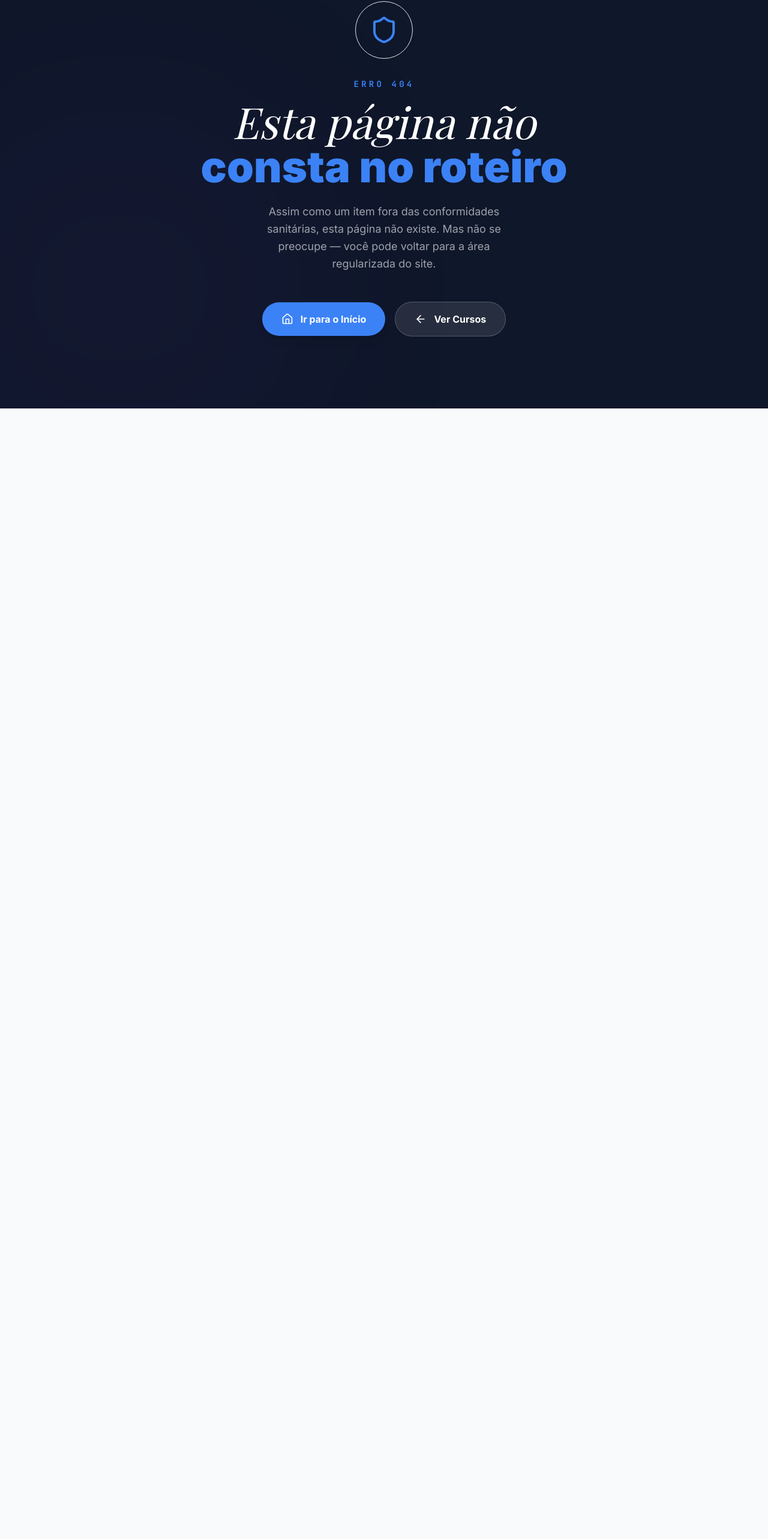
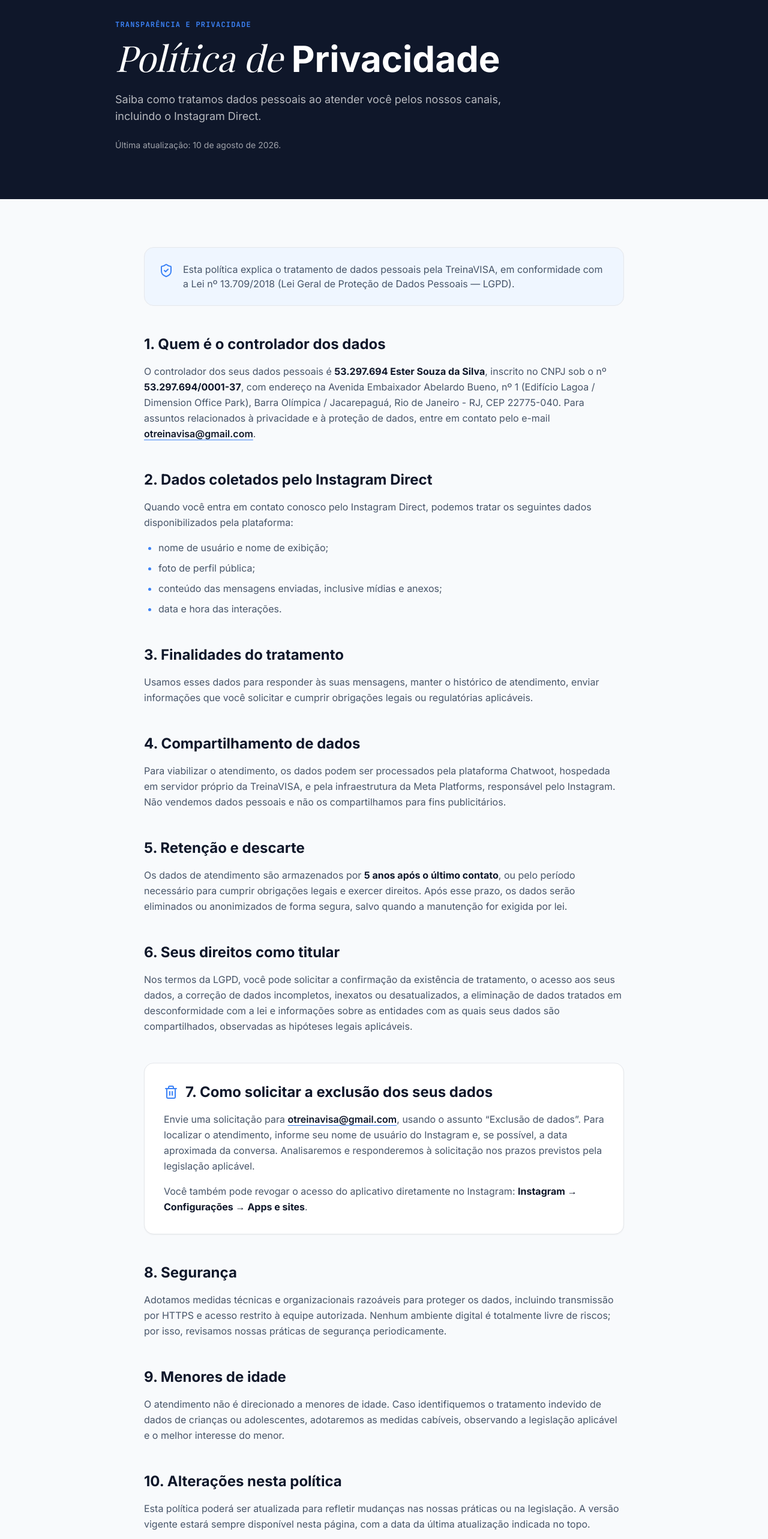
Before and after one commit to EsterSouza/site-institucional, a Next.js app: page /politica-de-privacidade in a window 1280 px wide. Before the commit this address had no page. Shown: the part 119-2685 px from the top of the page at 60% size. Before the commit the page ends 800 px from the top, so only its background shows below. Built offline with nearby package versions, Linux system fonts and the light colour scheme; a web font is replaced by a local one.

Commit message:
feat: adiciona politica de privacidade

```diff
--- /dev/null
+++ b/app/(site)/politica-de-privacidade/page.tsx
@@ -0,0 +1,111 @@
+import type { Metadata } from "next";
+import { ShieldCheck, Trash2 } from "lucide-react";
+
+export const metadata: Metadata = {
+    title: "Política de Privacidade",
+    description:
+        "Entenda como a TreinaVISA trata dados pessoais, incluindo atendimentos realizados pelo Instagram Direct.",
+    alternates: {
+        canonical: "/politica-de-privacidade",
+    },
+};
+
+const sectionClassName = "scroll-mt-24";
+
+export default function PoliticaDePrivacidadePage() {
+    return (
+        <div className="bg-bg-primary pt-[72px]">
+            <section className="bg-brand-navy px-6 py-16 text-white md:px-12 md:py-20">
+                <div className="mx-auto max-w-4xl">
+                    <span className="mb-4 block font-mono text-xs font-bold uppercase tracking-widest text-brand-accent">
+                        Transparência e privacidade
+                    </span>
+                    <h1 className="font-serif text-4xl italic text-white md:text-6xl">
+                        Política de <span className="font-sans font-bold not-italic">Privacidade</span>
+                    </h1>
+                    <p className="mt-6 max-w-2xl text-base leading-relaxed text-white/70 md:text-lg">
+                        Saiba como tratamos dados pessoais ao atender você pelos nossos canais, incluindo o Instagram Direct.
+                    </p>
+                    <p className="mt-6 text-sm text-white/60">
+                        Última atualização: 10 de agosto de 2026.
+                    </p>
+                </div>
+            </section>
+
+            <article className="mx-auto max-w-4xl px-6 py-14 md:px-12 md:py-20">
+                <div className="mb-12 rounded-2xl border border-brand-accent/20 bg-blue-50 p-6 text-text-secondary">
+                    <div className="flex gap-4">
+                        <ShieldCheck className="mt-0.5 h-6 w-6 shrink-0 text-brand-accent" aria-hidden="true" />
+                        <p className="text-sm leading-relaxed md:text-base">
+                            Esta política explica o tratamento de dados pessoais pela TreinaVISA, em conformidade com a Lei nº 13.709/2018 (Lei Geral de Proteção de Dados Pessoais — LGPD).
+                        </p>
+                    </div>
+                </div>
+
+                <div className="space-y-12 text-base leading-relaxed text-text-secondary">
+                    <section className={sectionClassName}>
+                        <h2 className="mb-4 font-sans text-2xl font-bold text-brand-navy">1. Quem é o controlador dos dados</h2>
+                        <p>
+                            O controlador dos seus dados pessoais é <strong className="text-brand-navy">53.297.694 Ester Souza da Silva</strong>, inscrito no CNPJ sob o nº <strong className="text-brand-navy">53.297.694/0001-37</strong>, com endereço na Avenida Embaixador Abelardo Bueno, nº 1 (Edifício Lagoa / Dimension Office Park), Barra Olímpica / Jacarepaguá, Rio de Janeiro - RJ, CEP 22775-040. Para assuntos relacionados à privacidade e à proteção de dados, entre em contato pelo e-mail <a href="mailto:otreinavisa@gmail.com" className="font-semibold text-brand-navy underline decoration-brand-accent underline-offset-4 hover:text-brand-accent">otreinavisa@gmail.com</a>.
+                        </p>
+                    </section>
+
+                    <section className={sectionClassName}>
+                        <h2 className="mb-4 font-sans text-2xl font-bold text-brand-navy">2. Dados coletados pelo Instagram Direct</h2>
+                        <p>Quando você entra em contato conosco pelo Instagram Direct, podemos tratar os seguintes dados disponibilizados pela plataforma:</p>
+                        <ul className="mt-4 list-disc space-y-2 pl-6 marker:text-brand-accent">
+                            <li>nome de usuário e nome de exibição;</li>
+                            <li>foto de perfil pública;</li>
+                            <li>conteúdo das mensagens enviadas, inclusive mídias e anexos;</li>
+                            <li>data e hora das interações.</li>
+                        </ul>
+                    </section>
+
+                    <section className={sectionClassName}>
+                        <h2 className="mb-4 font-sans text-2xl font-bold text-brand-navy">3. Finalidades do tratamento</h2>
+                        <p>Usamos esses dados para responder às suas mensagens, manter o histórico de atendimento, enviar informações que você solicitar e cumprir obrigações legais ou regulatórias aplicáveis.</p>
+                    </section>
+
+                    <section className={sectionClassName}>
+                        <h2 className="mb-4 font-sans text-2xl font-bold text-brand-navy">4. Compartilhamento de dados</h2>
+                        <p>Para viabilizar o atendimento, os dados podem ser processados pela plataforma Chatwoot, hospedada em servidor próprio da TreinaVISA, e pela infraestrutura da Meta Platforms, responsável pelo Instagram. Não vendemos dados pessoais e não os compartilhamos para fins publicitários.</p>
+                    </section>
+
+                    <section className={sectionClassName}>
+                        <h2 className="mb-4 font-sans text-2xl font-bold text-brand-navy">5. Retenção e descarte</h2>
+                        <p>Os dados de atendimento são armazenados por <strong className="text-brand-navy">5 anos após o último contato</strong>, ou pelo período necessário para cumprir obrigações legais e exercer direitos. Após esse prazo, os dados serão eliminados ou anonimizados de forma segura, salvo quando a manutenção for exigida por lei.</p>
+                    </section>
+
+                    <section className={sectionClassName}>
+                        <h2 className="mb-4 font-sans text-2xl font-bold text-brand-navy">6. Seus direitos como titular</h2>
+                        <p>Nos termos da LGPD, você pode solicitar a confirmação da existência de tratamento, o acesso aos seus dados, a correção de dados incompletos, inexatos ou desatualizados, a eliminação de dados tratados em desconformidade com a lei e informações sobre as entidades com as quais seus dados são compartilhados, observadas as hipóteses legais aplicáveis.</p>
+                    </section>
+
+                    <section id="exclusao" className="scroll-mt-24 rounded-2xl border border-brand-accent/30 bg-white p-6 shadow-sm md:p-8">
+                        <div className="mb-4 flex items-center gap-3">
+                            <Trash2 className="h-6 w-6 text-brand-accent" aria-hidden="true" />
+                            <h2 className="font-sans text-2xl font-bold text-brand-navy">7. Como solicitar a exclusão dos seus dados</h2>
+                        </div>
+                        <p>Envie uma solicitação para <a href="mailto:otreinavisa@gmail.com?subject=Exclus%C3%A3o%20de%20dados" className="font-semibold text-brand-navy underline decoration-brand-accent underline-offset-4 hover:text-brand-accent">otreinavisa@gmail.com</a>, usando o assunto “Exclusão de dados”. Para localizar o atendimento, informe seu nome de usuário do Instagram e, se possível, a data aproximada da conversa. Analisaremos e responderemos à solicitação nos prazos previstos pela legislação aplicável.</p>
+                        <p className="mt-4">Você também pode revogar o acesso do aplicativo diretamente no Instagram: <strong className="text-brand-navy">Instagram → Configurações → Apps e sites</strong>.</p>
+                    </section>
+
+                    <section className={sectionClassName}>
+                        <h2 className="mb-4 font-sans text-2xl font-bold text-brand-navy">8. Segurança</h2>
+                        <p>Adotamos medidas técnicas e organizacionais razoáveis para proteger os dados, incluindo transmissão por HTTPS e acesso restrito à equipe autorizada. Nenhum ambiente digital é totalmente livre de riscos; por isso, revisamos nossas práticas de segurança periodicamente.</p>
+                    </section>
+
+                    <section className={sectionClassName}>
+                        <h2 className="mb-4 font-sans text-2xl font-bold text-brand-navy">9. Menores de idade</h2>
+                        <p>O atendimento não é direcionado a menores de idade. Caso identifiquemos o tratamento indevido de dados de crianças ou adolescentes, adotaremos as medidas cabíveis, observando a legislação aplicável e o melhor interesse do menor.</p>
+                    </section>
+
+                    <section className={sectionClassName}>
+                        <h2 className="mb-4 font-sans text-2xl font-bold text-brand-navy">10. Alterações nesta política</h2>
+                        <p>Esta política poderá ser atualizada para refletir mudanças nas nossas práticas ou na legislação. A versão vigente estará sempre disponível nesta página, com a data da última atualização indicada no topo.</p>
+                    </section>
+                </div>
+            </article>
+        </div>
+    );
+}
--- a/app/sitemap.ts
+++ b/app/sitemap.ts
@@ -13,6 +13,7 @@ export default async function sitemap(): Promise<MetadataRoute.Sitemap> {
         "/comunidade",
         "/sobre",
         "/contato",
+        "/politica-de-privacidade",
     ].map((route) => ({
         url: `${BASE_URL}${route}`,
         lastModified: new Date(),
--- a/components/Footer.tsx
+++ b/components/Footer.tsx
@@ -16,6 +16,7 @@ const footerLinks = [
             { href: "/#quem-somos", label: "Quem Somos" },
             { href: "/#comunidade", label: "Comunidade" },
             { href: "/contato", label: "Contato" },
+            { href: "/politica-de-privacidade", label: "Política de Privacidade" },
         ],
     },
 ];
```
